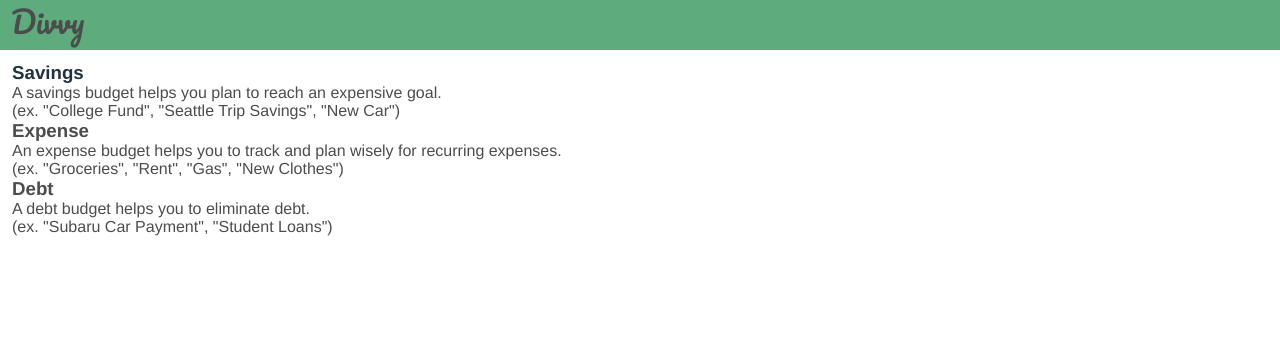
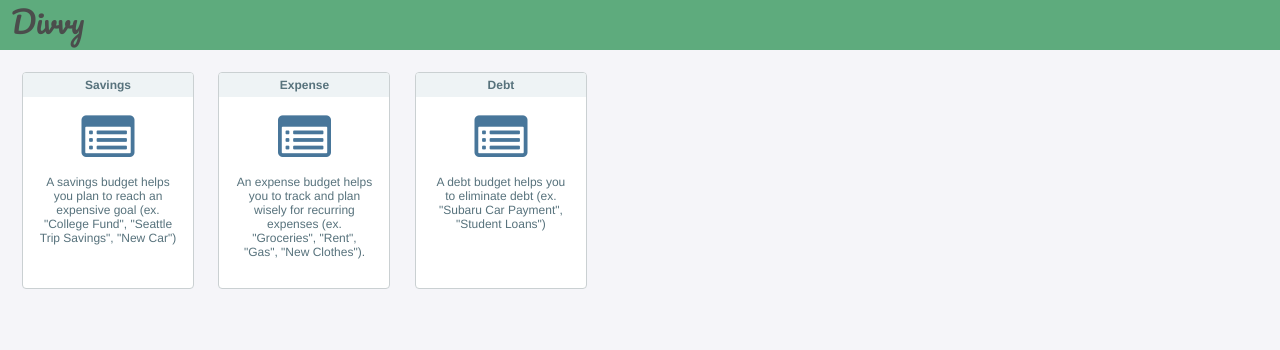
Before and after one commit to denvaar/divvy, a Django app: template server/apps/budgets/templates/budgets/budget_select.html in a window 1280 px wide. Shown: the top 350 px of the page. Run offline with Django 3.2, Linux system fonts and the light colour scheme; the template is opened without the code that fills it, so the values that code supplies are empty; parts of the project's set-up code (start-up, migrations or seed data) failed here and were passed over; some libraries are stand-ins or nearby versions.

Commit message:
update budget forms

```diff
--- a/server/apps/budgets/templates/budgets/budget_select.html
+++ b/server/apps/budgets/templates/budgets/budget_select.html
@@ -11,23 +11,35 @@
   </ul>
   {% endif %}
 
-  <div>
-    <h3><a href="{% url 'budgets:budget-add' type='savings'">Savings</a></h3>
-    <p>A savings budget helps you plan to reach an expensive goal.</p>
-    <p>(ex. "College Fund", "Seattle Trip Savings", "New Car")</p>
-  </div>
+ <a href="{% url 'budgets:budget-add' type='savings' %}">
+   <div class="card card--fixedWidth">
+     <div class="card__price">Savings</div>
+     <div class="card__description">
+       <div class="icon fa fa-list-alt card__descriptionIcon"></div>
+       <div class="card__descriptionText">A savings budget helps you plan to reach an expensive goal (ex. "College Fund", "Seattle Trip Savings", "New Car")</div>
+     </div>
+   </div>
+ </a>
 
-  <div>
-    <h3>Expense</h3>
-    <p>An expense budget helps you to track and plan wisely for recurring expenses.</p>
-    <p>(ex. "Groceries", "Rent", "Gas", "New Clothes")</p>
-  </div>
+ <a href="{% url 'budgets:budget-add' type='expense' %}">
+   <div class="card card--fixedWidth">
+     <div class="card__price">Expense</div>
+     <div class="card__description">
+       <div class="icon fa fa-list-alt card__descriptionIcon"></div>
+       <div class="card__descriptionText">An expense budget helps you to track and plan wisely for recurring expenses (ex. "Groceries", "Rent", "Gas", "New Clothes").</div>
+     </div>
+   </div>
+ </a>
 
-  <div>
-    <h3>Debt</h3>
-    <p>A debt budget helps you to eliminate debt.</p>
-    <p>(ex. "Subaru Car Payment", "Student Loans")</p>
-  </div>
+ <a href="{% url 'budgets:budget-add' type='debt' %}">
+   <div class="card card--fixedWidth">
+     <div class="card__price">Debt</div>
+     <div class="card__description">
+       <div class="icon fa fa-list-alt card__descriptionIcon"></div>
+       <div class="card__descriptionText">A debt budget helps you to eliminate debt (ex. "Subaru Car Payment", "Student Loans")</div>
+     </div>
+   </div>
+ </a>
 
 </div>
 
--- a/server/apps/budgets/urls.py
+++ b/server/apps/budgets/urls.py
@@ -1,6 +1,6 @@
 from django.conf.urls import url
 
-from .views import TransactionAddView, BudgetSelectView
+from .views import TransactionAddView, BudgetSelectView, BudgetAddView
 
 
 urlpatterns = [
@@ -10,4 +10,6 @@ urlpatterns = [
         name='budget-select'),
     url(r'^budget/(?P<pk>\d+)/add/?$', TransactionAddView.as_view(),
         name='transaction-add'),
+    url(r'^budget/(?P<type>savings|expense|debt)/add/?$',
+        BudgetAddView.as_view(), name='budget-add'),
 ]
--- a/server/apps/core/static/core/styles.css
+++ b/server/apps/core/static/core/styles.css
@@ -4,6 +4,7 @@
 html {
   font-family: Helvetica Neue, Helvetica, Arial, sans-serif;
   color: #4b4d4c;
+  background: #f5f5f9;
 }
 
 a {
@@ -156,3 +157,84 @@ form .action-group {
    -webkit-justify-content: center;
    justify-content: center;
 }
+
+
+
+.card {
+  /**
+   * Lay out the children of this container with
+   * flexbox, which is horizontal by default.
+   */
+  display: inline-flex;
+
+  /**
+   * Rotate the main axis so that the children
+   * are laid out vertically.
+   */
+  flex-direction: column;
+
+  border: 1px solid #CAD0D2;
+  border-radius: 4px;
+  overflow: hidden;
+  margin: 10px;
+  min-height: 215px;
+}
+
+  .card__description {
+    /**
+     * Lay out the children of this container with
+     * flexbox.
+     */
+    display: flex;
+
+    /**
+     * We're going to lay out this element's children
+     * just like in the "Centered prompt" example.
+     * First we'll rotate the main axis so that the
+     * children are laid out vertically.
+     */
+    flex-direction: column;
+
+    /**
+     * Just like in the "Centered prompt" example,
+     * we'll align the children in the center, along
+     * the main axis.
+     */
+    align-items: center;
+
+    /**
+     * And just like in the "Centered prompt", we'll
+     * group the children in the center of their
+     * container.
+     */
+    justify-content: center;
+
+    padding: 15px 0;
+  }
+
+    .card__descriptionIcon {
+      font-size: 53px;
+      margin-bottom: 10px;
+      color: #48769a;
+    }
+
+    .card__descriptionText {
+      color: #57727C;
+      font-size: 12px;
+      text-align: center;
+      max-width: calc(100% - 30px);
+    }
+
+  .card__price {
+    text-align: center;
+    color: #57727C;
+    font-size: 12px;
+    font-weight: 700;
+    padding: 5px 15px;
+    background-color: #EEF3F5;
+  }
+
+.card--fixedWidth {
+  max-width: 170px;
+  background: #fff;
+}
--- a/server/apps/core/templates/base.html
+++ b/server/apps/core/templates/base.html
@@ -5,6 +5,7 @@
 <html lang="en">
 <head>
   <link href='https://fonts.googleapis.com/css?family=Pacifico' rel='stylesheet' type='text/css'>
+  <link rel="stylesheet" href="https://maxcdn.bootstrapcdn.com/font-awesome/4.6.3/css/font-awesome.min.css">
   <link rel="stylesheet" href="{% static 'core/styles.css' %}">
 </head>
 
```
Also changed, not shown: server/apps/budgets/forms.py (+17 -0 lines), server/apps/budgets/views.py (+13 -1 lines).
